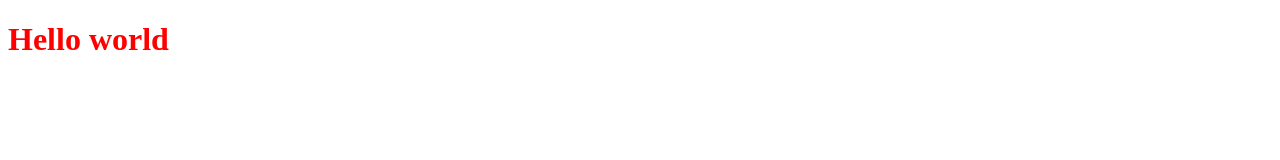
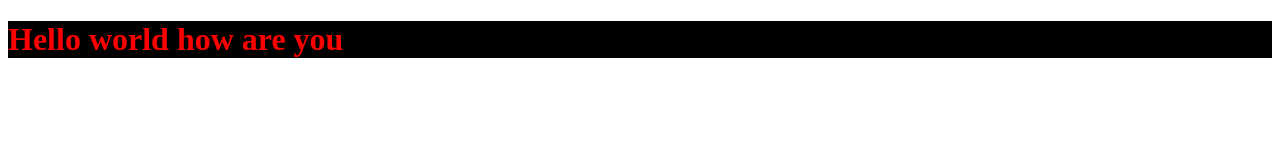
Before and after one commit to JessySchneider/visualStudio, a plain HTML site: page index.html in a window 1280 px wide. Drawn offline with Linux system fonts and the light colour scheme.

Commit message:
Test d'un commit depuis VSB

```diff
--- a/css/style.css
+++ b/css/style.css
@@ -1,3 +1,5 @@
 h1{
     color:red;
+    background-color: black;
+    align-self: auto;
 }
--- a/index.html
+++ b/index.html
@@ -8,7 +8,7 @@
     <title>Document</title>
 </head>
 <body>
-    <h1>Hello world</h1>
+    <h1>Hello world how are you</h1>
 </body>
 <script src="js/script.js"></script>
 </html>
--- a/js/script.js
+++ b/js/script.js
@@ -2,3 +2,5 @@
 Number.prototype.carre = function(){
     return this*this;
 }
+
+console.log("Hello world");
```
